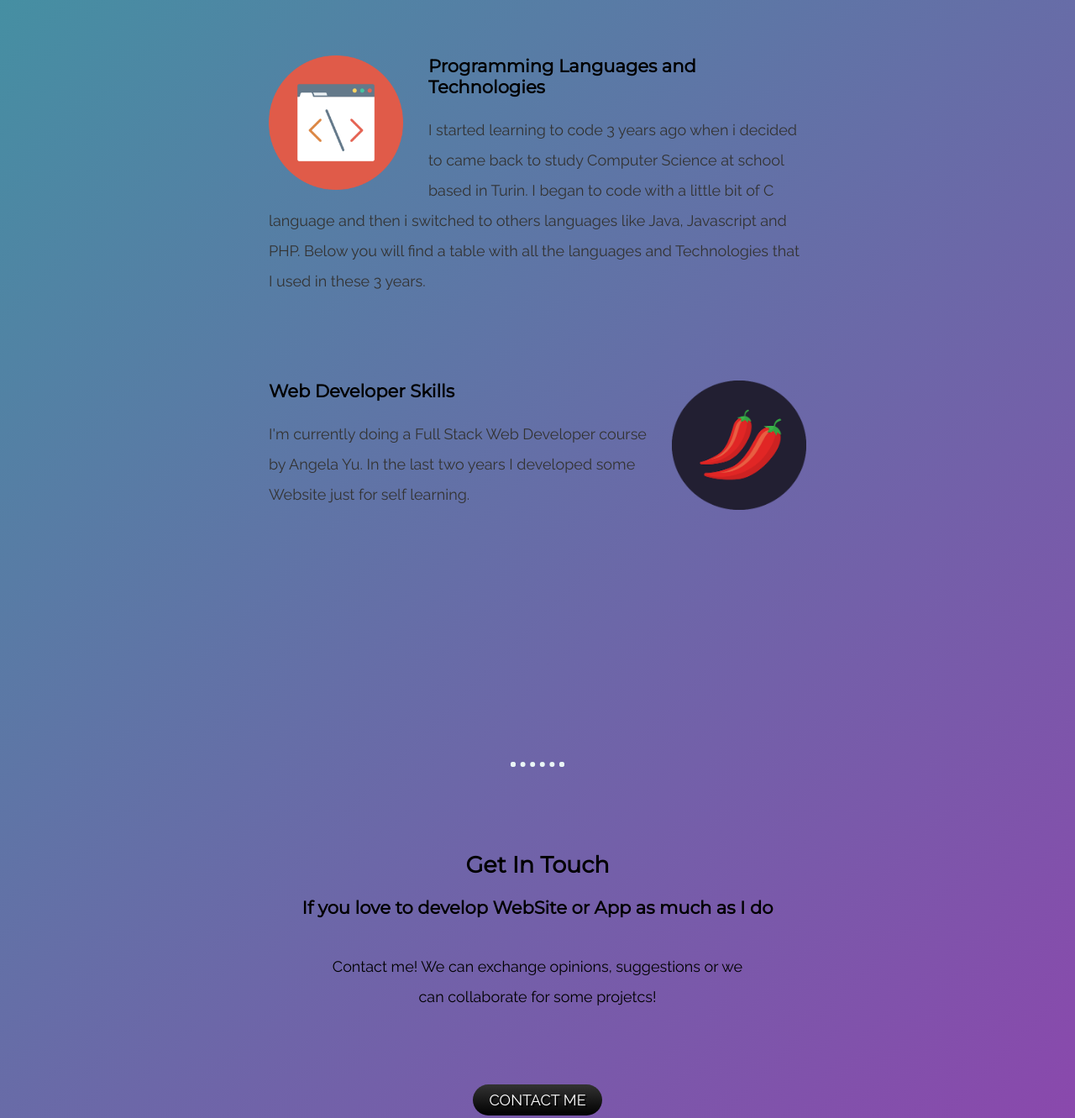
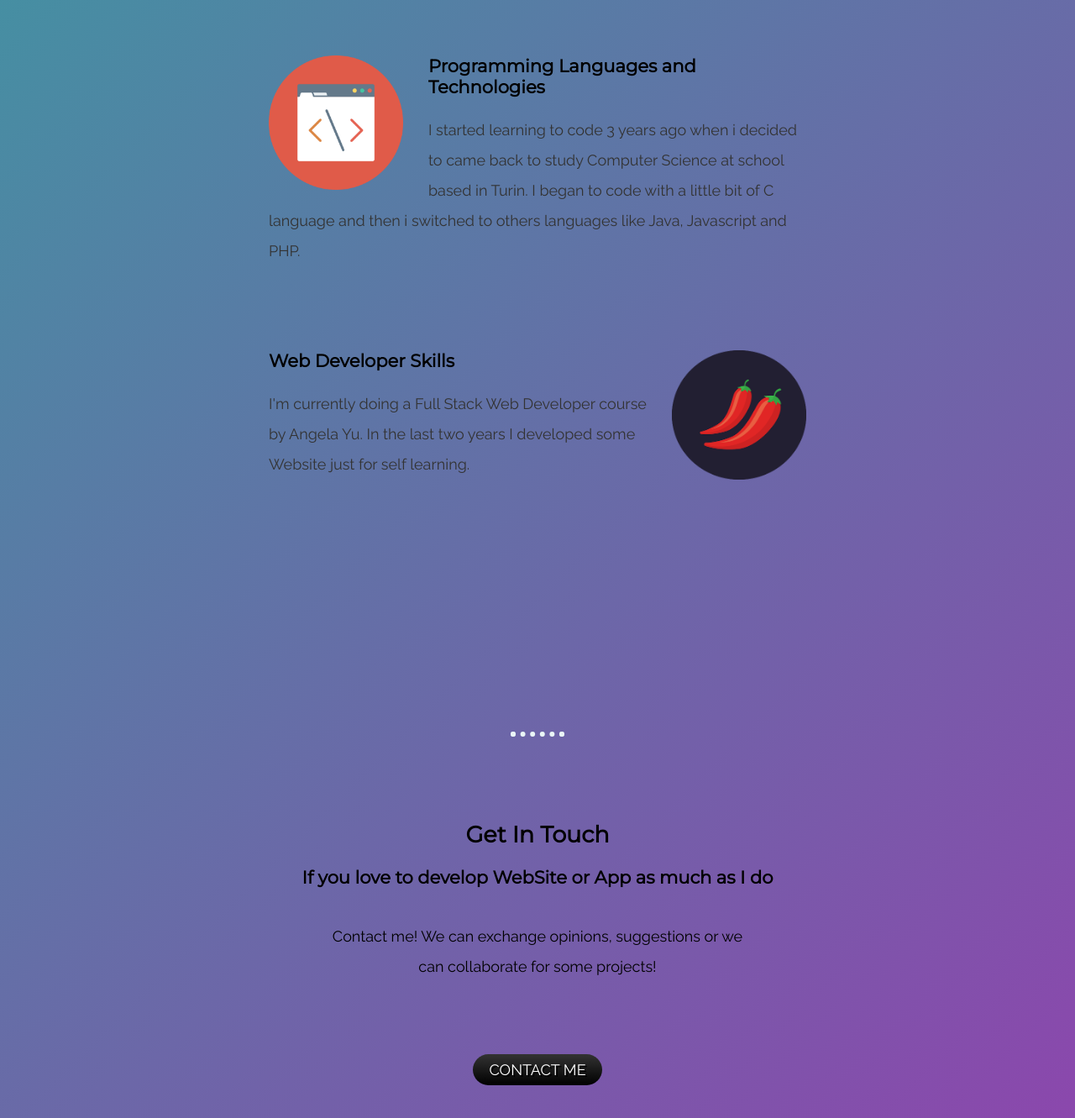
Before and after one commit to SimoMila91/MySite, a plain HTML site: page index.html in a window 1280 px wide. Shown: the part 1660-2991 px from the top of the page at 84% size. Drawn offline with Linux system fonts and the light colour scheme.

Commit message:
change some text

```diff
--- a/index.html
+++ b/index.html
@@ -30,7 +30,6 @@
           <h3>Programming Languages and Technologies</h3>
           <p>I started learning to code 3 years ago when i decided to came back to study Computer Science at school based in Turin.
              I began to code with a little bit of C language and then i switched to others languages like  Java, Javascript and PHP.
-             Below you will find a table with all the languages and Technologies that I used in these 3 years.
           </p>
         </div>
         <div class="skill-row">
@@ -45,7 +44,7 @@
       <div class="contact-me">
         <h2>Get In Touch</h2>
         <h3>If you love to develop WebSite or App as much as I do</h3>
-        <p class="contact-msg">Contact me! We can exchange opinions, suggestions or we can collaborate for some projetcs!</p>
+        <p class="contact-msg">Contact me! We can exchange opinions, suggestions or we can collaborate for some projects!</p>
         <a href="mailto:simomilanesio5@gmail.com"  class="BUTTON_RTM">CONTACT ME</a>
       </div>
   </div>
```
